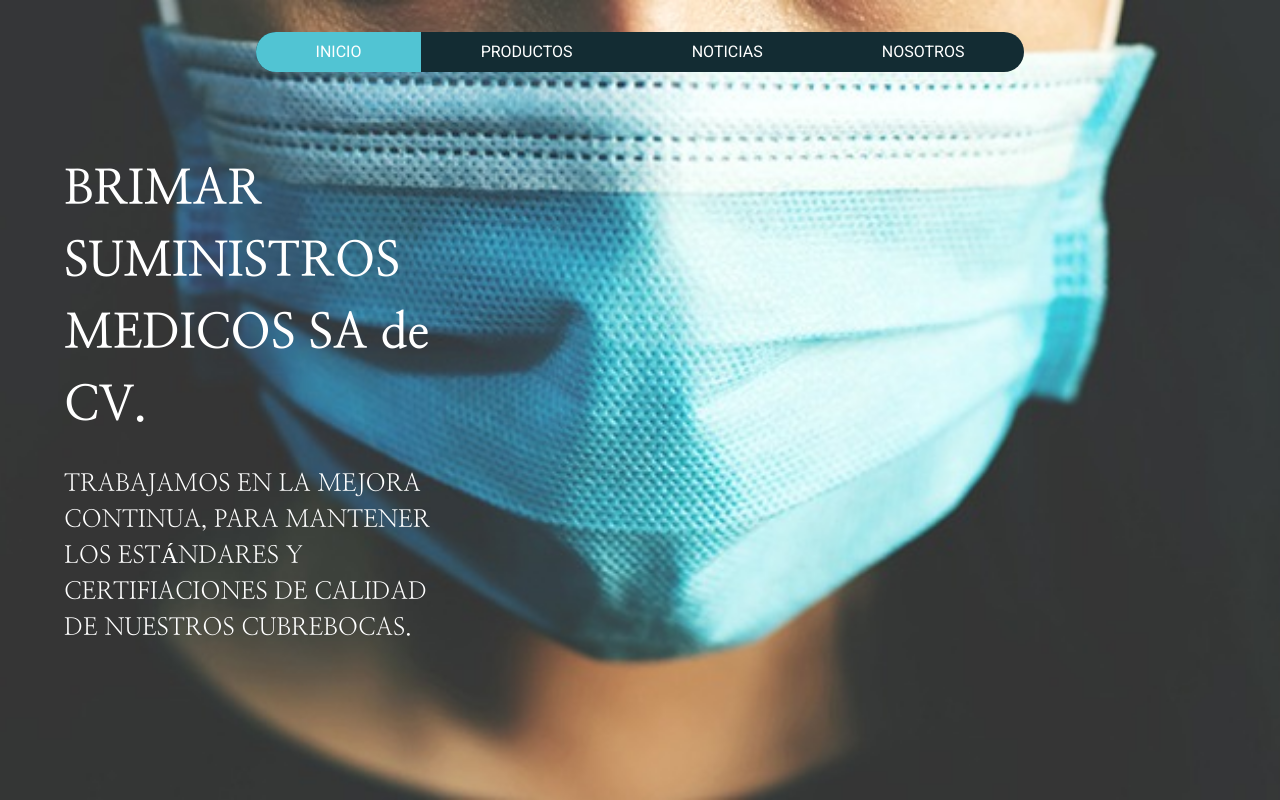
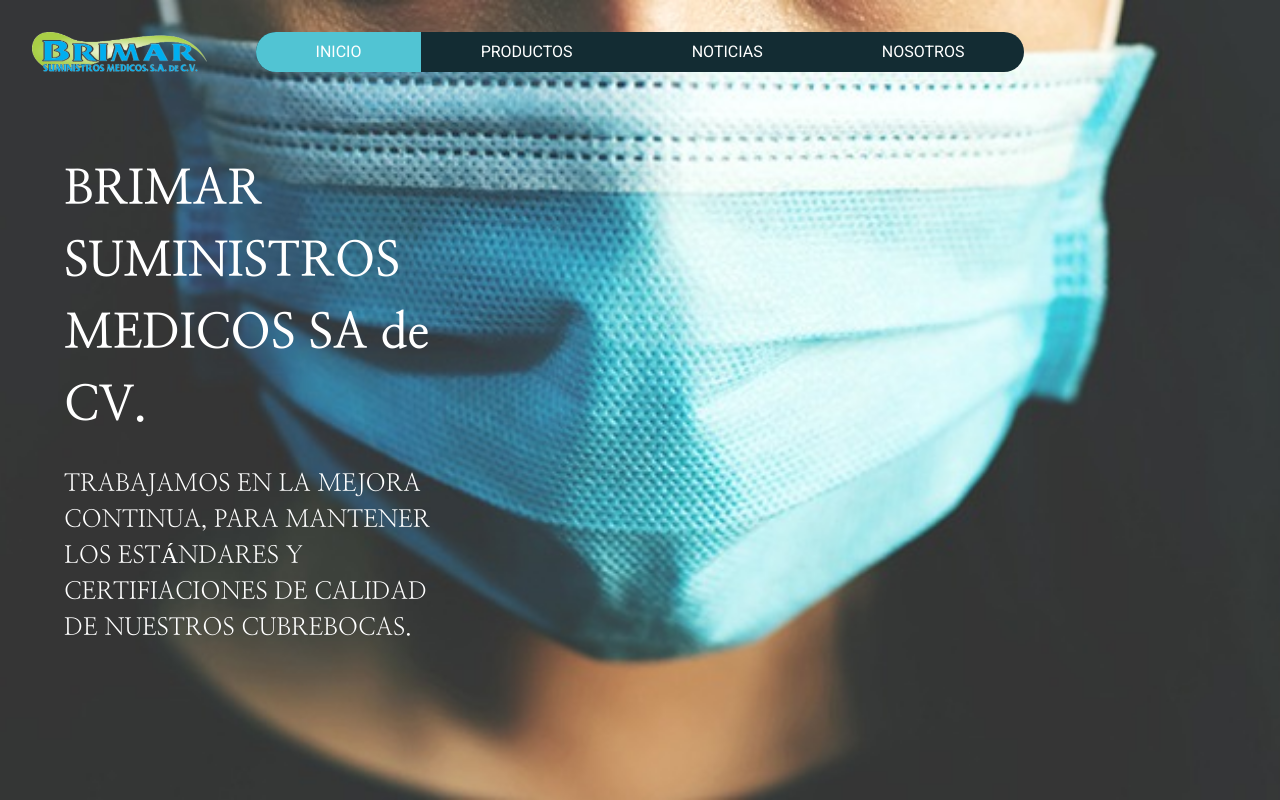
Before and after one commit to ASASCED/Brimar, a React (Create React App) app: page / in a window 1280 px wide. Shown: the top 800 px of the page. Built offline with nearby package versions, Linux system fonts and the light colour scheme.

Commit message:
logo added

```diff
--- a/src/scss/views/shared/_navbar.scss
+++ b/src/scss/views/shared/_navbar.scss
@@ -6,6 +6,13 @@
   width: 100vw;
   z-index: 10;
   margin-top: 2em;
+
+  img {
+    position: fixed;
+    height: 5vh;
+    top: 2em;
+    left: 2em;
+  }
 
   ul {
     display: flex;
--- a/src/views/shared/Navbar.jsx
+++ b/src/views/shared/Navbar.jsx
@@ -1,8 +1,12 @@
-import { Link, animateScroll as scroll } from "react-scroll";
+import { Link } from "react-scroll";
+
+import logo from "../../assets/logo.png";
 
 export const Navbar = () => {
   return (
     <nav>
+      <img src={logo} alt="" />
+
       <ul>
         <li>
           <Link
```
Also changed, not shown: src/assets/logo.png (added).
